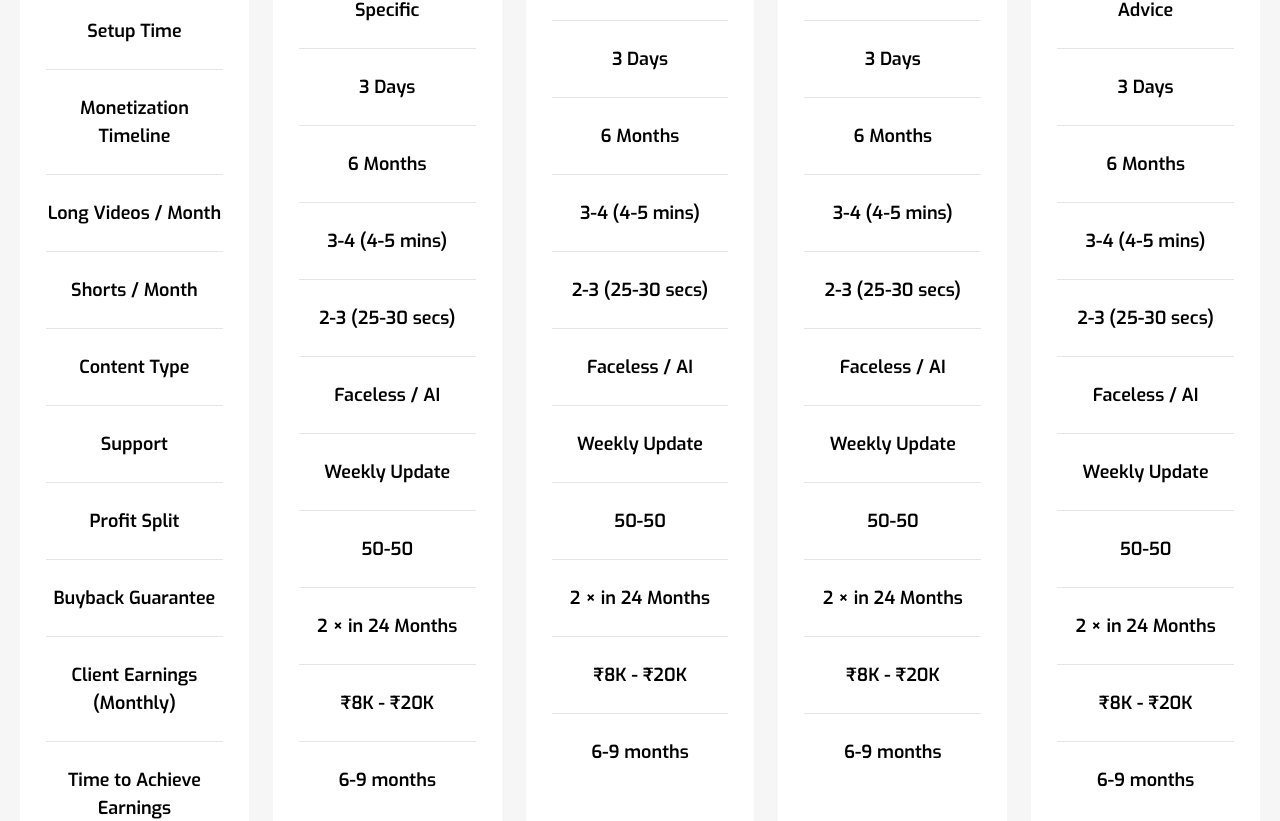
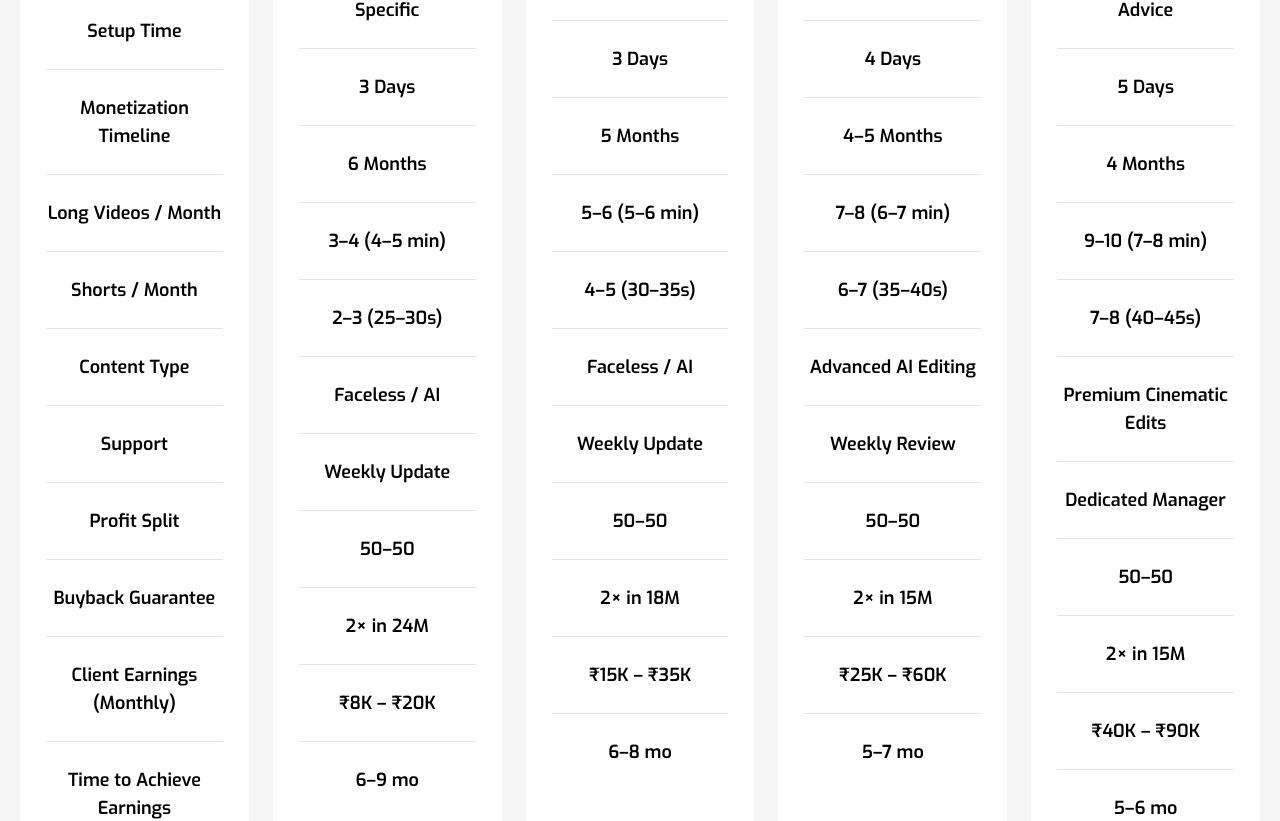
Before and after one commit to Webgenius0/flipinten-react-frontend, a React (Vite) app: page / in a window 1280 px wide. Shown: the part 3129-3950 px from the top of the page. Built offline with nearby package versions, Linux system fonts and the light colour scheme.

Commit message:
Pricing Dummy Data modified

```diff
--- a/src/components/homePageComponents/HomePricing.jsx
+++ b/src/components/homePageComponents/HomePricing.jsx
@@ -34,14 +34,14 @@ const pricingData = [
           "Entertainment, Kids Animation, Pet Specific",
           "3 Days",
           "6 Months",
-          "3-4 (4-5 mins)",
-          "2-3 (25-30 secs)",
+          "3–4 (4–5 min)",
+          "2–3 (25–30s)",
           "Faceless / AI",
           "Weekly Update",
-          "50-50",
-          "2 × in 24 Months",
-          "₹8K - ₹20K",
-          "6-9 months",
+          "50–50",
+          "2× in 24M",
+          "₹8K – ₹20K",
+          "6–9 mo",
         ],
       },
       {
@@ -51,51 +51,51 @@ const pricingData = [
         features: [
           "Stories, Religious, Book Summaries",
           "3 Days",
-          "6 Months",
-          "3-4 (4-5 mins)",
-          "2-3 (25-30 secs)",
+          "5 Months",
+          "5–6 (5–6 min)",
+          "4–5 (30–35s)",
           "Faceless / AI",
           "Weekly Update",
-          "50-50",
-          "2 × in 24 Months",
-          "₹8K - ₹20K",
-          "6-9 months",
+          "50–50",
+          "2× in 18M",
+          "₹15K – ₹35K",
+          "6–8 mo",
         ],
       },
       {
         id: crypto.randomUUID(),
         title: "Starter Pro",
-        price: "₹3,00,000",
+        price: "₹3,50,000",
         features: [
-          "Reviews,Motivation, Study Tips",
-          "3 Days",
-          "6 Months",
-          "3-4 (4-5 mins)",
-          "2-3 (25-30 secs)",
-          "Faceless / AI",
-          "Weekly Update",
-          "50-50",
-          "2 × in 24 Months",
-          "₹8K - ₹20K",
-          "6-9 months",
+          "Reviews, Motivation, Study Tips",
+          "4 Days",
+          "4–5 Months",
+          "7–8 (6–7 min)",
+          "6–7 (35–40s)",
+          "Advanced AI Editing",
+          "Weekly Review",
+          "50–50",
+          "2× in 15M",
+          "₹25K – ₹60K",
+          "5–7 mo",
         ],
       },
       {
         id: crypto.randomUUID(),
         title: "Starter Elite",
-        price: "₹4,00,000",
+        price: "₹5,00,000",
         features: [
           "History, General Education, Career Advice",
-          "3 Days",
-          "6 Months",
-          "3-4 (4-5 mins)",
-          "2-3 (25-30 secs)",
-          "Faceless / AI",
-          "Weekly Update",
-          "50-50",
-          "2 × in 24 Months",
-          "₹8K - ₹20K",
-          "6-9 months",
+          "5 Days",
+          "4 Months",
+          "9–10 (7–8 min)",
+          "7–8 (40–45s)",
+          "Premium Cinematic Edits",
+          "Dedicated Manager",
+          "50–50",
+          "2× in 15M",
+          "₹40K – ₹90K",
+          "5–6 mo",
         ],
       },
     ],
@@ -109,88 +109,73 @@ const pricingData = [
         notAnItem: true,
         features: [
           "Targeted Niches",
-          "Setup Time",
-          "Monetization Timeline",
-          "Long Videos / Month",
-          "Shorts / Month",
-          "Content Type",
-          "Support",
-          "Profit Split",
-          "Buyback Guarantee",
+          "Long Video Length",
+          "Shorts Length",
+          "Monthly Output",
+          "Timeline to Monetization",
+          "Total till Monetization",
           "Client Earnings (Monthly)",
           "Time to Achieve Earnings",
         ],
       },
       {
         id: crypto.randomUUID(),
-        title: "Wealth Basic",
-        price: "₹2,00,000",
+        title: "Wealth Prime",
+        price: "₹7,00,000",
         features: [
-          "History, General Education, Career Advice",
-          "3 Days",
-          "6 Months",
-          "3-4 (4-5 mins)",
-          "2-3 (25-30 secs)",
-          "Faceless / AI",
-          "Weekly Update",
-          "50-50",
-          "2 × in 24 Months",
-          "₹8K - ₹20K",
-          "6-9 months",
+          "Tech Reviews, Business Case Studies, AI News",
+          "8–9 min",
+          "40–50 sec",
+          "8–10 Long / 7–8 Shorts",
+          "3–4 mo",
+          "24–30 Long + 21–24 Shorts",
+          "₹60K – ₹1.5L",
+          "4–6 mo",
         ],
       },
       {
         id: crypto.randomUUID(),
-        title: "Wealth Plus",
-        price: "₹3,00,000",
+        title: "Wealth Prestige",
+        price: "₹10,00,000",
         features: [
-          "History, General Education, Career Advice",
-          "3 Days",
-          "6 Months",
-          "3-4 (4-5 mins)",
-          "2-3 (25-30 secs)",
-          "Faceless / AI",
-          "Weekly Update",
-          "50-50",
-          "2 × in 24 Months",
-          "₹8K - ₹20K",
-          "6-9 months",
+          "Current Affairs, Entrepreneurship, Skill Training",
+          "9–10 min",
+          "45–55 sec",
+          "10–12 Long / 8–10 Shorts",
+          "3–4 mo",
+          "30–36 Long + 24–30 Shorts",
+          "₹1L – ₹2.5L",
+          "4–6 mo",
         ],
       },
       {
         id: crypto.randomUUID(),
-        title: "Wealth Pro",
-        price: "₹4,00,000",
+        title: "Wealth Empire",
+        price: "₹15,00,000",
         features: [
-          "History, General Education, Career Advice",
-          "3 Days",
-          "6 Months",
-          "3-4 (4-5 mins)",
-          "2-3 (25-30 secs)",
-          "Faceless / AI",
-          "Weekly Update",
-          "50-50",
-          "2 × in 24 Months",
-          "₹8K - ₹20K",
-          "6-9 months",
+          "Finance, Crypto Insurance, Startup Documentaries",
+          "10–11 min",
+          "50–60 sec",
+          "12–14 Long / 10–12 Shorts",
+          "3 mo",
+          "36–42 Long + 30–35 Shorts",
+          "₹1.5L – ₹3.5L",
+          "3–5 mo",
         ],
       },
       {
         id: crypto.randomUUID(),
-        title: "Wealth Pro",
-        price: "₹4,00,000",
+        title: "Wealth Alpha",
+        price: "₹20,00,000",
         features: [
-          "History, General Education, Career Advice",
-          "3 Days",
-          "6 Months",
-          "3-4 (4-5 mins)",
-          "2-3 (25-30 secs)",
-          "Faceless / AI",
-          "Weekly Update",
-          "50-50",
-          "2 × in 24 Months",
-          "₹8K - ₹20K",
-          "6-9 months",
+          "Wealth Mgmt, Global Finance, Crime Docs, Premium History",
+          "12–15 min",
+          "60–75 sec",
+          "14–16 Long / 12–14 Shorts",
+          "3 mo (Priority)",
+          "42–48 Long + 36–40 Shorts",
+          "₹2L – ₹5L",
+          "3–5 mo",
         ],
       },
     ],
```
